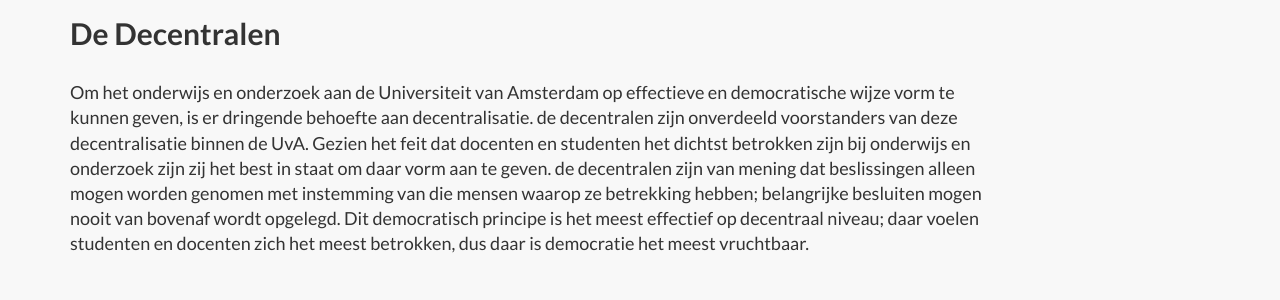
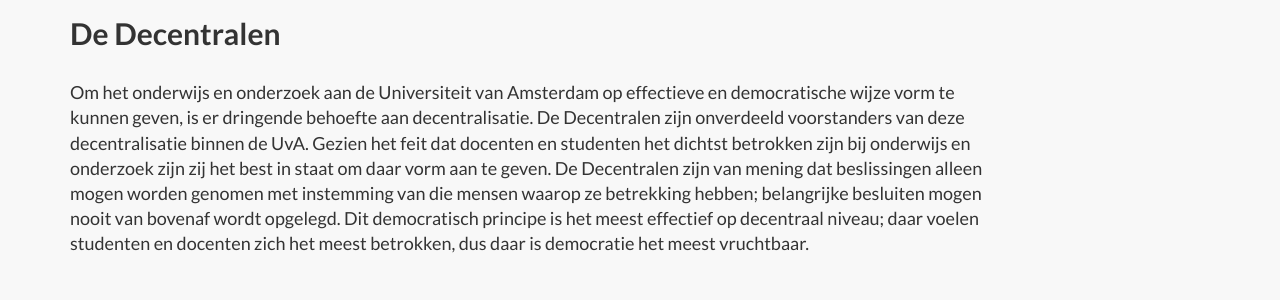
Before and after one commit to DeDecentralen/DeDecentralen.github.io, a Jekyll site: the page built from index.md, in a window 1280 px wide and 900 px high, scrolled down 669 px. Shown: the part 179-479 px from the top of the window. Built offline with Jekyll 4.4.1, drawn with Linux system fonts in a browser that asks for light colours.

Commit message:
Update index.html

```diff
--- a/_layouts/index.html
+++ b/_layouts/index.html
@@ -8,7 +8,7 @@
       <div class="col-lg-10 col-sm-12">
         <div class="clearfix"></div>
         <h2 class="section-heading"> De Decentralen </h2>
-        <b class="lead"> Om het onderwijs en onderzoek aan de Universiteit van Amsterdam op effectieve en democratische wijze vorm te kunnen geven, is er dringende behoefte aan decentralisatie. de decentralen zijn onverdeeld voorstanders van deze decentralisatie binnen de UvA. Gezien het feit dat docenten en studenten het dichtst betrokken zijn bij onderwijs en onderzoek zijn zij het best in staat om daar vorm aan te geven. de decentralen zijn van mening dat beslissingen alleen mogen worden genomen met instemming van die mensen waarop ze betrekking hebben; belangrijke besluiten mogen nooit van bovenaf wordt opgelegd. Dit democratisch principe is het meest effectief op decentraal niveau; daar voelen studenten en docenten zich het meest betrokken, dus daar is democratie het meest vruchtbaar.  </b>
+        <b class="lead"> Om het onderwijs en onderzoek aan de Universiteit van Amsterdam op effectieve en democratische wijze vorm te kunnen geven, is er dringende behoefte aan decentralisatie. De Decentralen zijn onverdeeld voorstanders van deze decentralisatie binnen de UvA. Gezien het feit dat docenten en studenten het dichtst betrokken zijn bij onderwijs en onderzoek zijn zij het best in staat om daar vorm aan te geven. De Decentralen zijn van mening dat beslissingen alleen mogen worden genomen met instemming van die mensen waarop ze betrekking hebben; belangrijke besluiten mogen nooit van bovenaf wordt opgelegd. Dit democratisch principe is het meest effectief op decentraal niveau; daar voelen studenten en docenten zich het meest betrokken, dus daar is democratie het meest vruchtbaar.  </b>
       </div>
     </div>
   </div>
```
